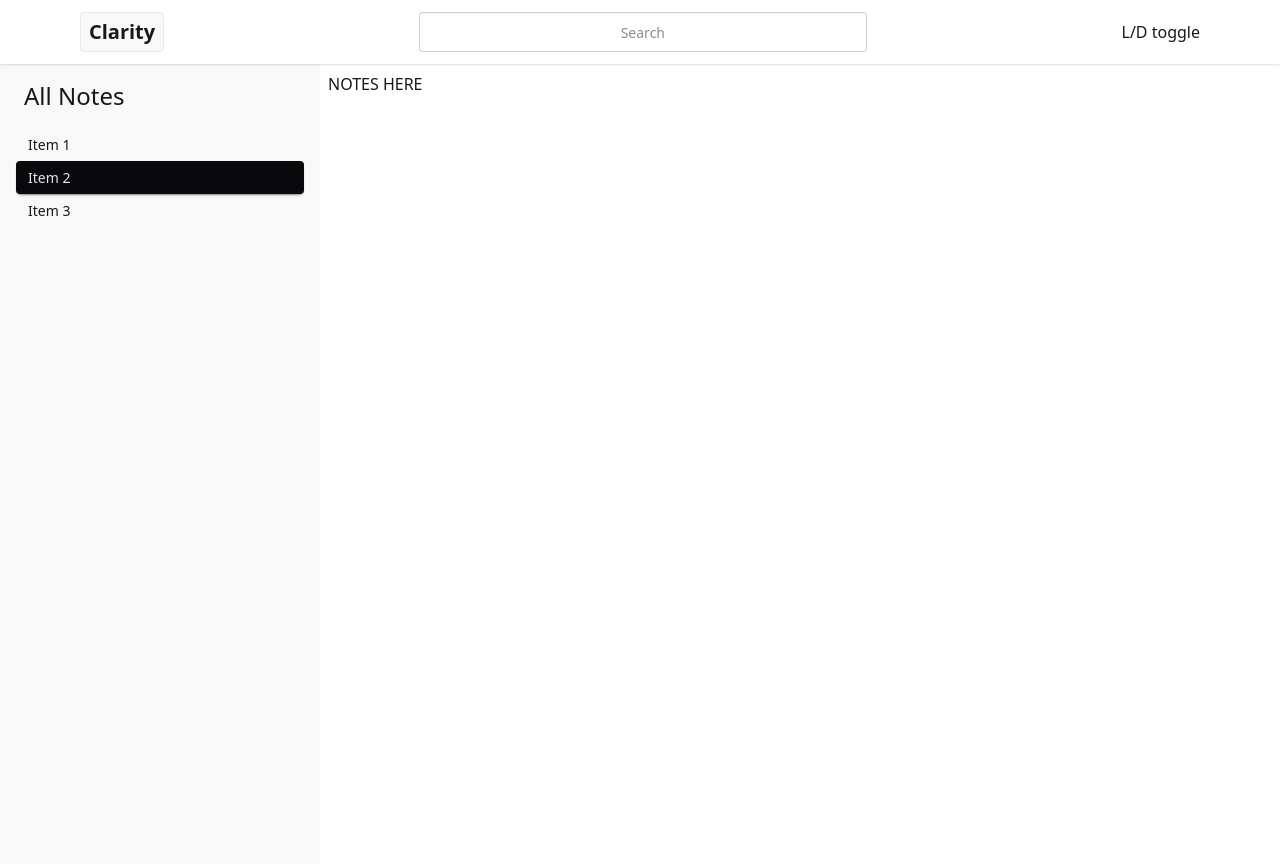
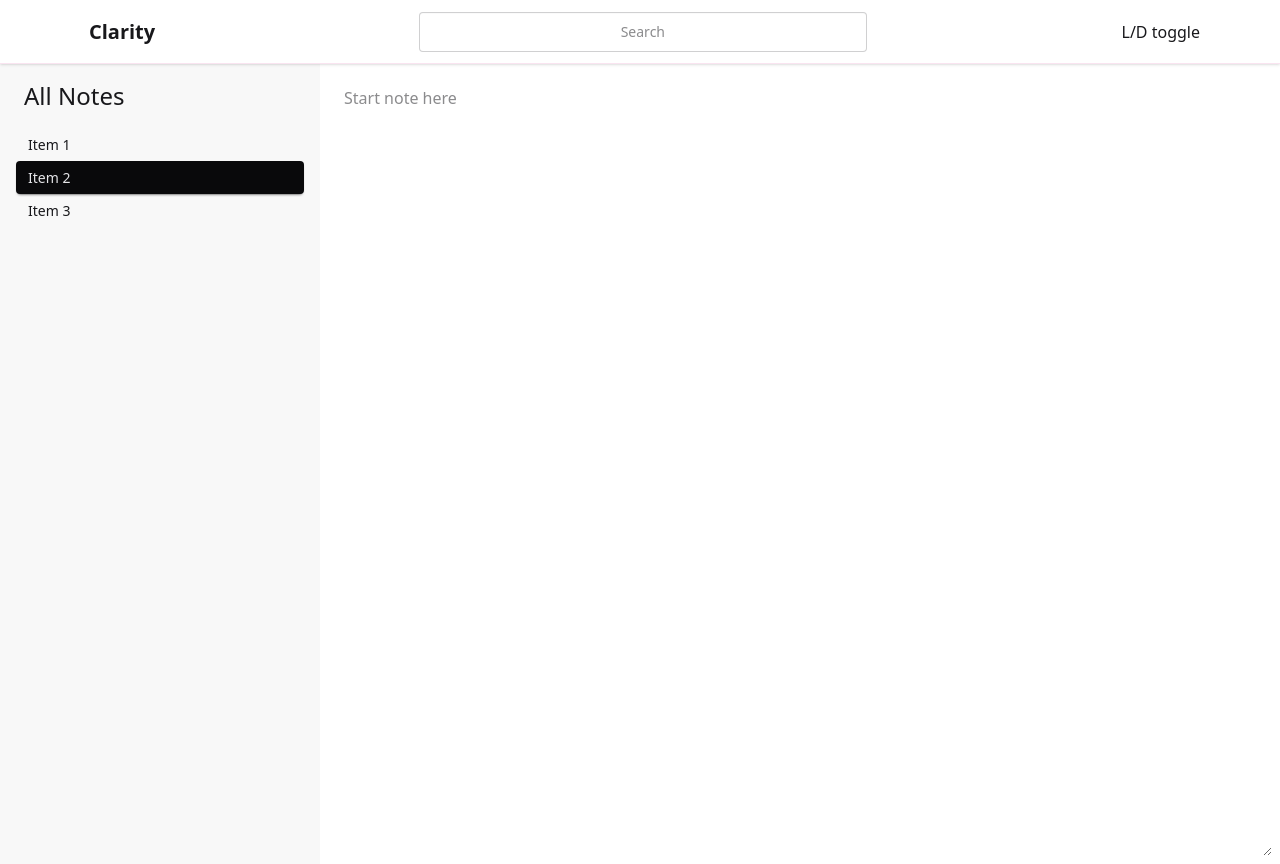
Before and after one commit to Jamal-Raja/clarity, a website: page public/index.html in a window 1280 px wide. Drawn offline with Linux system fonts and the light colour scheme.

Commit message:
- Update Styling - Update .gitignore

```diff
--- a/public/index.html
+++ b/public/index.html
@@ -8,7 +8,9 @@
   </head>
   <body>
     <!-- Navbar -->
-    <div class="navbar bg-base-100 shadow-sm justify-between md:px-20">
+    <div
+      class="navbar bg-base-100 shadow-sm justify-between md:px-20 border-b-[0.5px] border-secondary-content"
+    >
       <div>
         <a class="btn btn-ghost text-xl px-2">Clarity</a>
       </div>
@@ -33,7 +35,14 @@
         </ul>
       </div>
       <!-- RIGHT SIDE -->
-      <div class="w-screen h-screen bg-base-100 p-2">NOTES HERE</div>
+      <div class="w-screen h-screen bg-base-100 p-2">
+        <textarea
+          name="note"
+          id="note"
+          class="h-full w-full p-4 pt-3.5 caret-pink-400"
+          placeholder="Start note here"
+        ></textarea>
+      </div>
     </main>
 
     <script src="script.js"></script>
```
Also changed, not shown: public/output.css, 1 other file.
